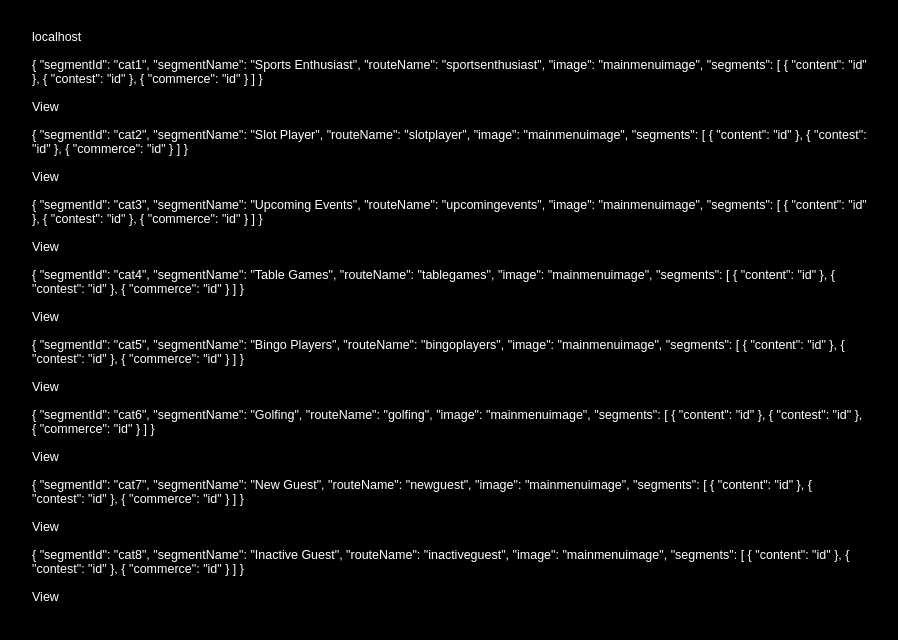
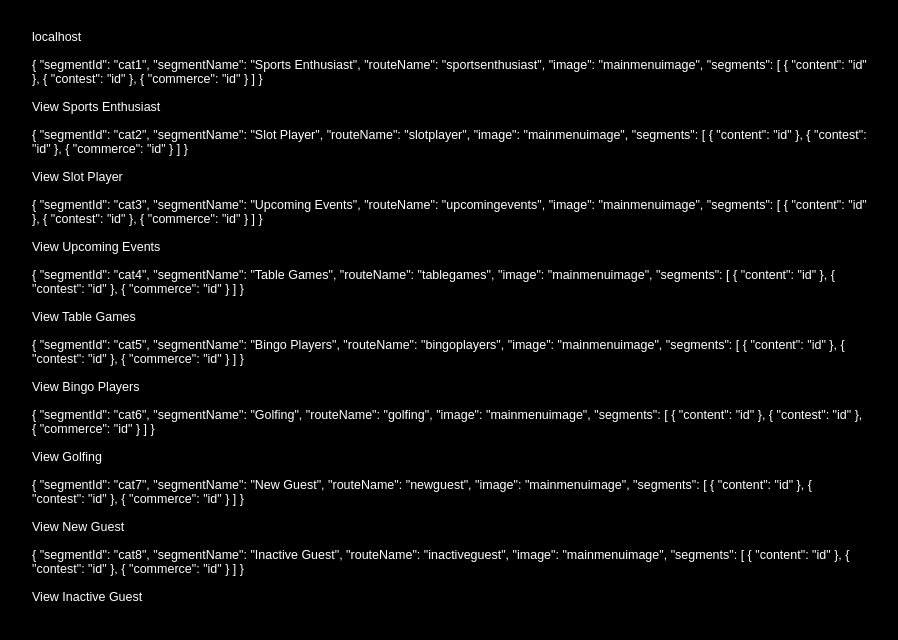
Before and after one commit to zirra/lander-v2.landerpop, a Vue app: page / in a window 1280 px wide. Shown: the top 640 px of the page, without its empty margins (190-1088 px from the left). Built offline with nearby package versions, Linux system fonts and the light colour scheme.

Commit message:
indication

```diff
--- a/src/views/HomeView.vue
+++ b/src/views/HomeView.vue
@@ -4,7 +4,7 @@
     <div v-for="(segment, id) in application.content"
       :key="id">
       {{ segment }}<br/><br/>
-      <a @click="$router.push(segment.routeName)">View</a><br/><br/>
+      <a @click="$router.push(segment.routeName)">View {{ segment.segmentName }}</a><br/><br/>
     </div>
   </div>
 </template>
```
